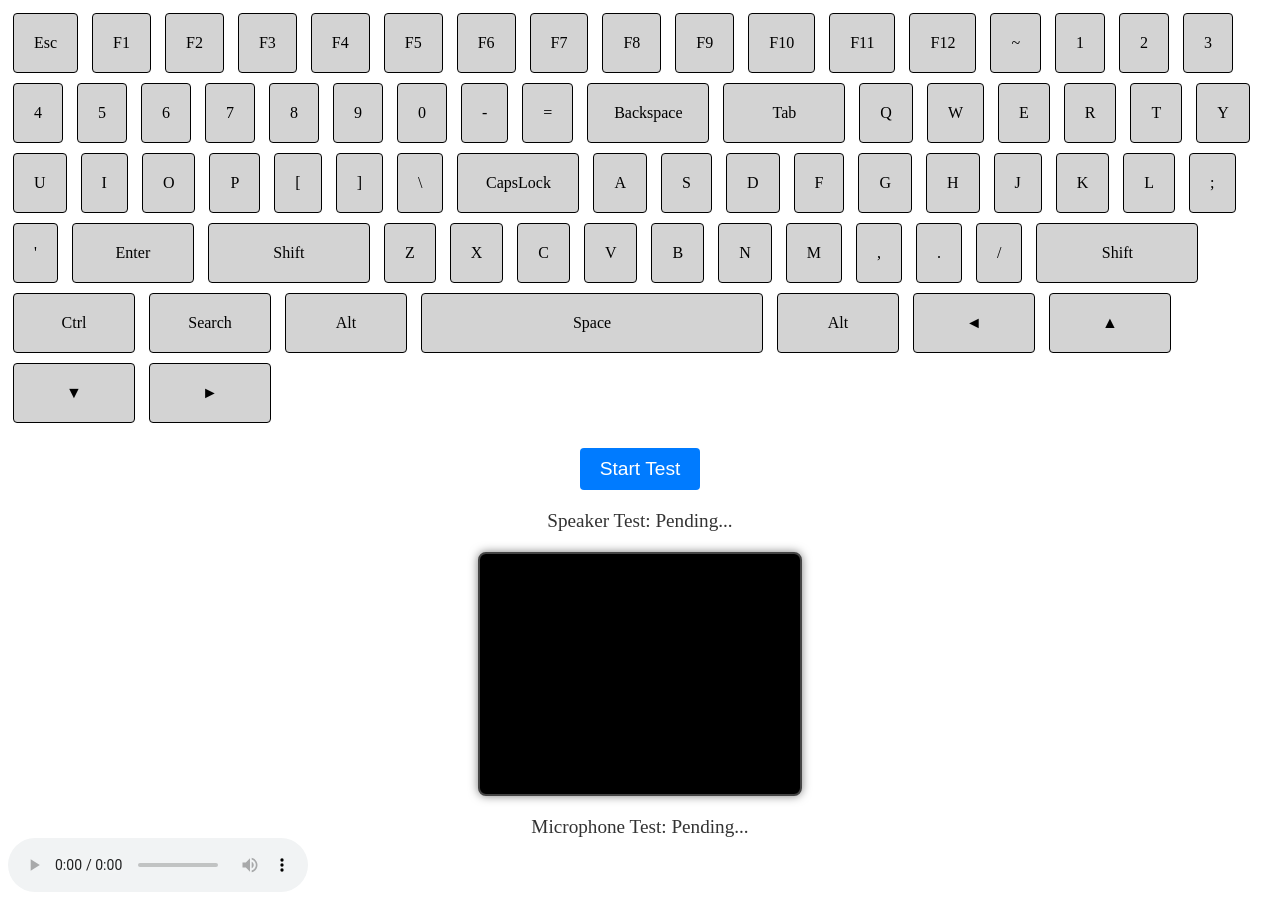
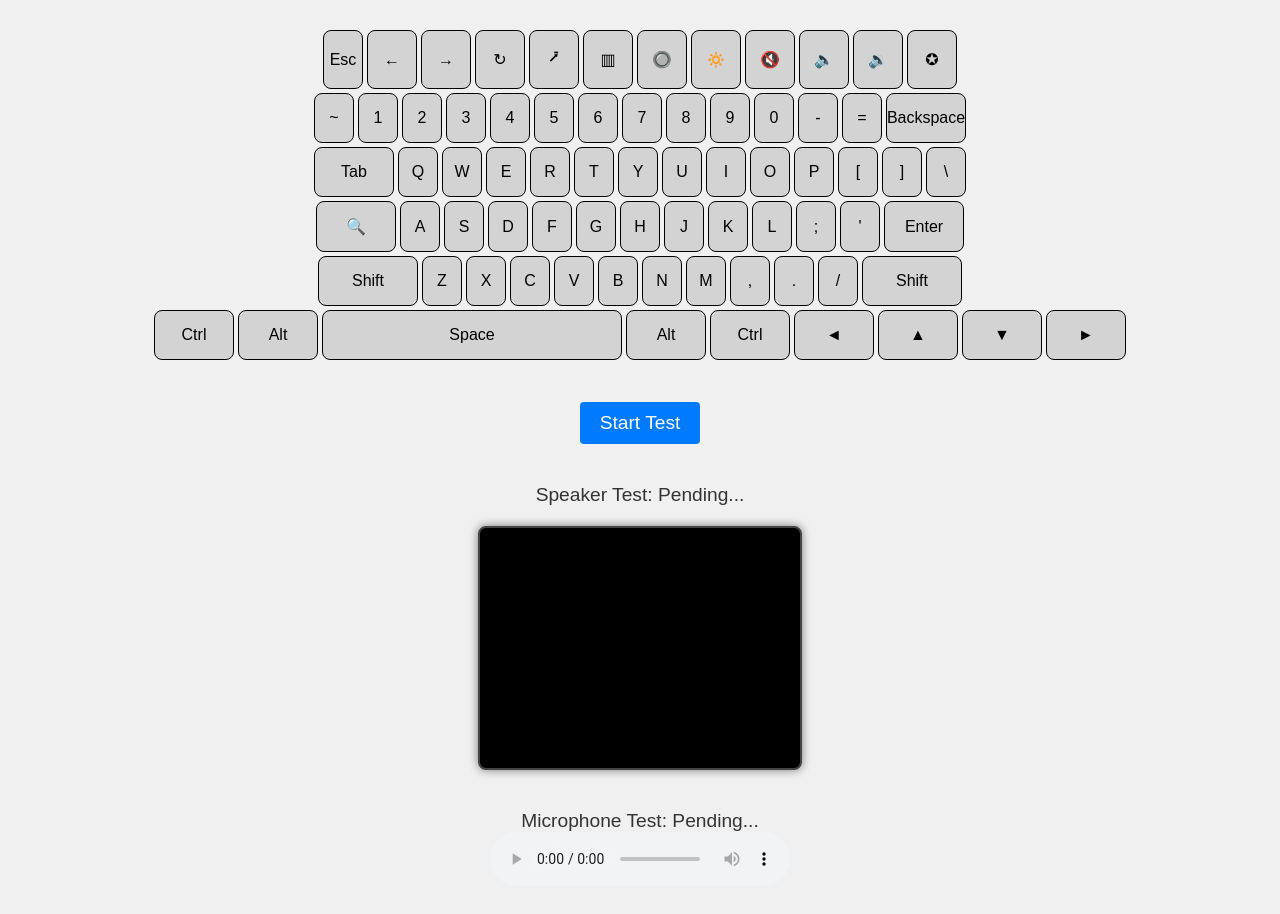
Before and after one commit to bluicey/Hardware-Tester, a plain HTML site: page index.html in a window 1280 px wide. Drawn offline with Linux system fonts and the light colour scheme.

Commit message:
UPDATED TEXT LAYOUT

```diff
--- a/index.html
+++ b/index.html
@@ -7,20 +7,22 @@
   <link rel="stylesheet" href="styles.css">
 </head>
 <body>
-  <div class="keys">
+  <div class="keyboard">
+    <div class="row">
       <div class="key" data-key="Escape">Esc</div>
-    <div class="key" data-key="F1">F1</div>
-    <div class="key" data-key="F2">F2</div>
-    <div class="key" data-key="F3">F3</div>
-    <div class="key" data-key="F4">F4</div>
-    <div class="key" data-key="F5">F5</div>
-    <div class="key" data-key="F6">F6</div>
-    <div class="key" data-key="F7">F7</div>
-    <div class="key" data-key="F8">F8</div>
-    <div class="key" data-key="F9">F9</div>
-    <div class="key" data-key="F10">F10</div>
-    <div class="key" data-key="F11">F11</div>
-    <div class="key" data-key="F12">F12</div>
+      <div class="key function-key" data-key="F1">←</div>
+      <div class="key function-key" data-key="F2">→</div>
+      <div class="key function-key" data-key="F3">↻</div>
+      <div class="key function-key" data-key="F5">⭷</div>
+      <div class="key function-key" data-key="F6">▥</div>
+      <div class="key function-key" data-key="F7">🔘</div>
+      <div class="key function-key" data-key="F8">🔅</div>
+      <div class="key function-key" data-key="F9">🔇</div>
+      <div class="key function-key" data-key="F10">🔈</div>
+      <div class="key function-key" data-key="F11">🔉</div>
+      <div class="key function-key" data-key="F12">✪</div>
+    </div>
+    <div class="row">
       <div class="key" data-key="Backquote">~</div>
       <div class="key" data-key="Digit1">1</div>
       <div class="key" data-key="Digit2">2</div>
@@ -35,6 +37,8 @@
       <div class="key" data-key="Minus">-</div>
       <div class="key" data-key="Equal">=</div>
       <div class="key wide" data-key="Backspace">Backspace</div>
+    </div>
+    <div class="row">
       <div class="key wide" data-key="Tab">Tab</div>
       <div class="key" data-key="KeyQ">Q</div>
       <div class="key" data-key="KeyW">W</div>
@@ -49,7 +53,9 @@
       <div class="key" data-key="BracketLeft">[</div>
       <div class="key" data-key="BracketRight">]</div>
       <div class="key" data-key="Backslash">\</div>
-    <div class="key wide" data-key="CapsLock">CapsLock</div>
+    </div>
+    <div class="row">
+      <div class="key wide" data-key="CapsLock">🔍</div>
       <div class="key" data-key="KeyA">A</div>
       <div class="key" data-key="KeyS">S</div>
       <div class="key" data-key="KeyD">D</div>
@@ -62,6 +68,8 @@
       <div class="key" data-key="Semicolon">;</div>
       <div class="key" data-key="Quote">'</div>
       <div class="key wide" data-key="Enter">Enter</div>
+    </div>
+    <div class="row">
       <div class="key extra-wide" data-key="ShiftLeft">Shift</div>
       <div class="key" data-key="KeyZ">Z</div>
       <div class="key" data-key="KeyX">X</div>
@@ -74,15 +82,18 @@
       <div class="key" data-key="Period">.</div>
       <div class="key" data-key="Slash">/</div>
       <div class="key extra-wide" data-key="ShiftRight">Shift</div>
+    </div>
+    <div class="row">
       <div class="key wide" data-key="ControlLeft">Ctrl</div>
-    <div class="key wide" data-key="MetaLeft">Search</div>
       <div class="key wide" data-key="AltLeft">Alt</div>
       <div class="key space" data-key="Space">Space</div>
       <div class="key wide" data-key="AltRight">Alt</div>
+      <div class="key wide" data-key="Ctrl">Ctrl</div>
       <div class="key wide" data-key="ArrowLeft">◄</div>
       <div class="key wide" data-key="ArrowUp">▲</div>
       <div class="key wide" data-key="ArrowDown">▼</div>
       <div class="key wide" data-key="ArrowRight">►</div>
+    </div>
   </div>
   <button id="startTestButton">Start Test</button>
   <div id="speakerTestResult">Speaker Test: Pending...</div>
--- a/script.js
+++ b/script.js
@@ -1,4 +1,3 @@
-// script.js
 document.addEventListener('DOMContentLoaded', () => {
     const keys = document.querySelectorAll('.key');
     const startTestButton = document.getElementById('startTestButton');
@@ -28,8 +27,8 @@ document.addEventListener('DOMContentLoaded', () => {
       audio.onended = async () => {
         speakerTestResult.textContent = 'Speaker Test: Completed';
 
-        // Introduce a delay of 2 seconds before starting the other tests
-        await new Promise(resolve => setTimeout(resolve, 2000));
+        // Introduce a delay of 1 seconds before starting the other tests
+        await new Promise(resolve => setTimeout(resolve, 1000));
 
         // Camera Test
         const video = document.getElementById('cameraTest');
--- a/styles.css
+++ b/styles.css
@@ -1,11 +1,41 @@
+body {
+    font-family: Arial, sans-serif;
+    display: flex;
+    flex-direction: column;
+    align-items: center;
+    padding: 20px;
+    background-color: #f0f0f0;
+}
+
+.keyboard {
+    display: flex;
+    flex-direction: column;
+    align-items: center;
+    margin-bottom: 20px;
+}
+
+.row {
+    display: flex;
+}
+
 .key {
-    display: inline-block;
-    padding: 20px;
-    margin: 5px;
+    display: flex;
+    justify-content: center;
+    align-items: center;
+    padding: 15px;
+    margin: 2px;
     background-color: lightgray;
     border: 1px solid #000;
     text-align: center;
-    border-radius: 4px; /* Smooth corners */
+    border-radius: 8px; /* Rounded corners */
+    user-select: none; /* Prevent text selection */
+    transition: background-color 0.3s, border-color 0.3s;
+    box-sizing: border-box;
+    width: 40px;
+}
+
+.key.function-key {
+    width: 50px;
 }
 
 .key.wide {
@@ -13,7 +43,7 @@
 }
 
 .key.extra-wide {
-    width: 120px;
+    width: 100px;
 }
 
 .key.space {
```
Lines whose indentation alone changed are shown as unchanged.
